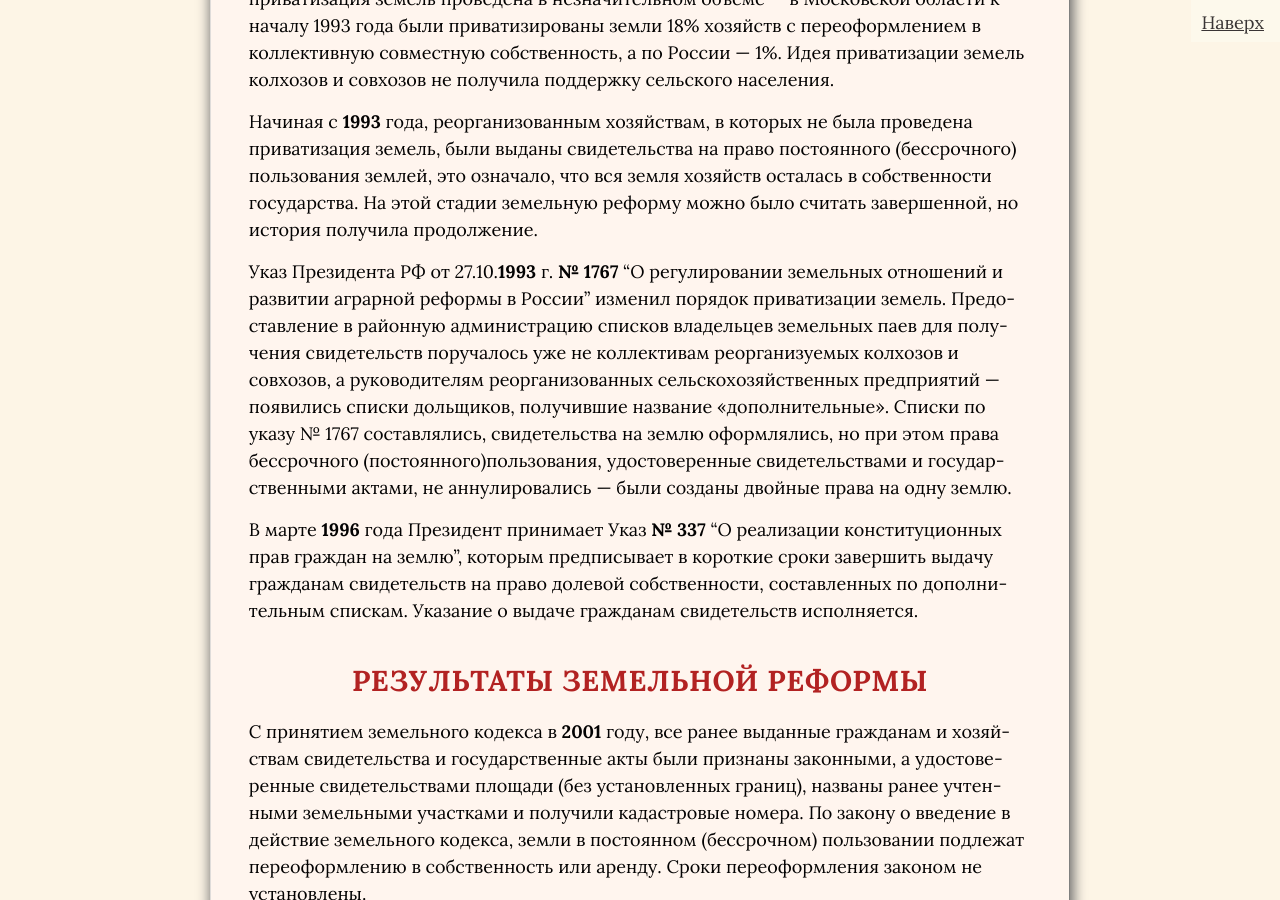
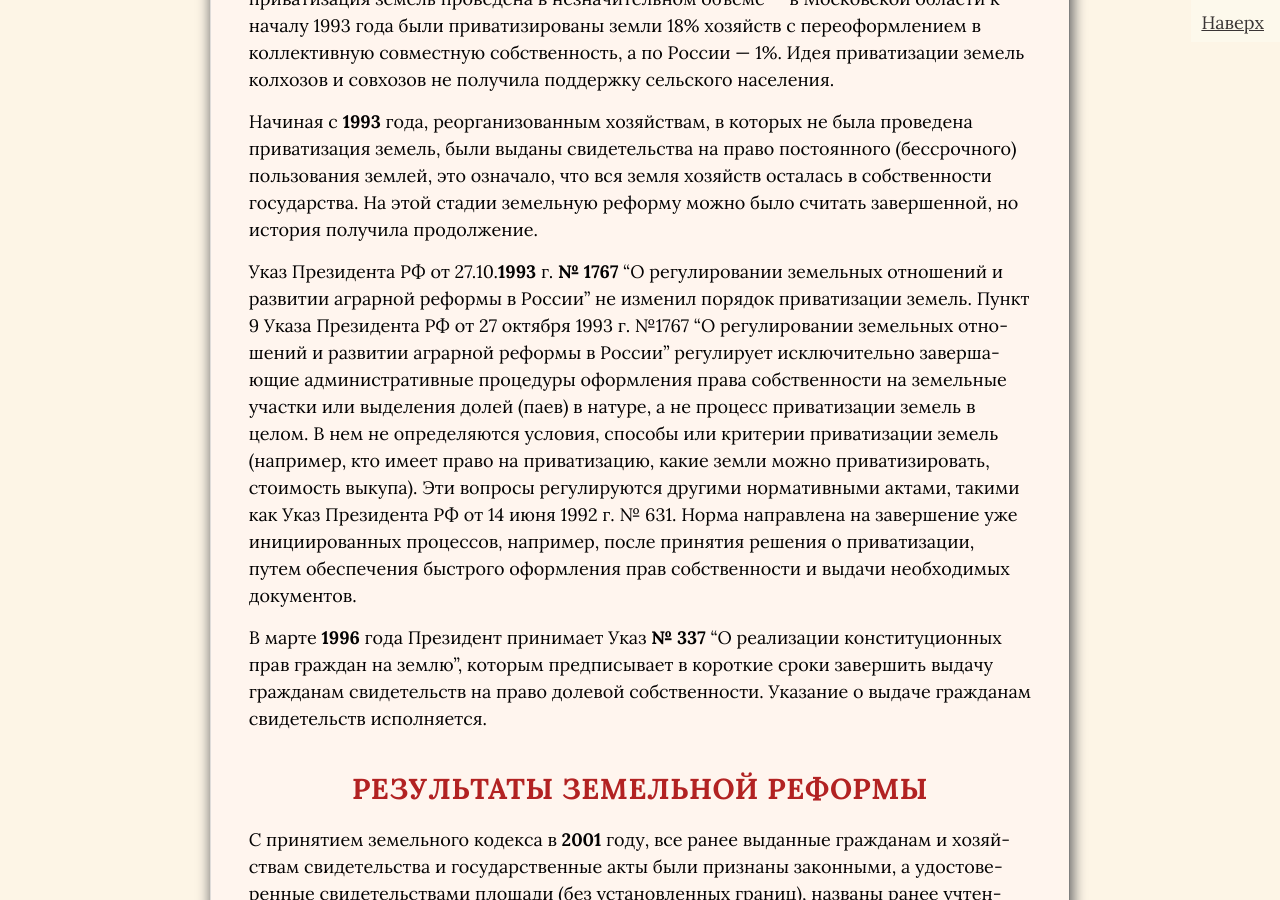
Before and after one commit to SergSi/land-use-art, a Jekyll site: the page built from _posts/2024-03-29-reforma.md, in a window 1280 px wide and 900 px high, scrolled down 1063 px. Built offline with Jekyll 4.4.1, drawn with Linux system fonts in a browser that asks for light colours; some web fonts are replaced.

Commit message:
Update 2024-03-29-reforma.md

```diff
--- a/_posts/2024-03-29-reforma.md
+++ b/_posts/2024-03-29-reforma.md
@@ -17,9 +17,9 @@ summary: Начало земельной реформе положил зако
 
 Начиная с **1993** года, реорганизованным хозяйствам, в которых не была проведена приватизация земель, были выданы свидетельства на право постоянного (бессрочного) пользования землей, это означало, что вся земля хозяйств осталась в собственности государства. На этой стадии земельную реформу можно было считать завершенной, но история получила продолжение.
 
-Указ Президента РФ от 27.10.**1993** г. **№ 1767** "О регулировании земельных отношений и развитии аграрной реформы в России" изменил порядок приватизации земель. Предоставление в районную администрацию списков владельцев земельных паев для получения свидетельств поручалось уже не коллективам реорганизуемых колхозов и совхозов, а руководителям реорганизованных сельскохозяйственных предприятий — появились списки дольщиков, получившие название «дополнительные». Списки по указу № 1767 составлялись, свидетельства на землю оформлялись, но при этом права бессрочного (постоянного)пользования, удостоверенные свидетельствами и государственными актами, не аннулировались — были созданы двойные права на одну землю.
+Указ Президента РФ от 27.10.**1993** г. **№ 1767** "О регулировании земельных отношений и развитии аграрной реформы в России" не изменил порядок приватизации земель. Пункт 9 Указа Президента РФ от 27 октября 1993 г. №1767 "О регулировании земельных отношений и развитии аграрной реформы в России" регулирует исключительно завершающие административные процедуры оформления права собственности на земельные участки или выделения долей (паев) в натуре, а не процесс приватизации земель в целом. В нем не определяются условия, способы или критерии приватизации земель (например, кто имеет право на приватизацию, какие земли можно приватизировать, стоимость выкупа). Эти вопросы регулируются другими нормативными актами, такими как Указ Президента РФ от 14 июня 1992 г. № 631. Норма направлена на завершение уже инициированных процессов, например, после принятия решения о приватизации, путем обеспечения быстрого оформления прав собственности и выдачи необходимых документов.
 
-В марте **1996** года Президент принимает Указ **№ 337** "О реализации конституционных прав граждан на землю", которым предписывает в короткие сроки завершить выдачу гражданам свидетельств на право долевой собственности, составленных по дополнительным спискам. Указание о выдаче гражданам свидетельств исполняется.
+В марте **1996** года Президент принимает Указ **№ 337** "О реализации конституционных прав граждан на землю", которым предписывает в короткие сроки завершить выдачу гражданам свидетельств на право долевой собственности. Указание о выдаче гражданам свидетельств исполняется.
 
 # Результаты земельной реформы
 
```
